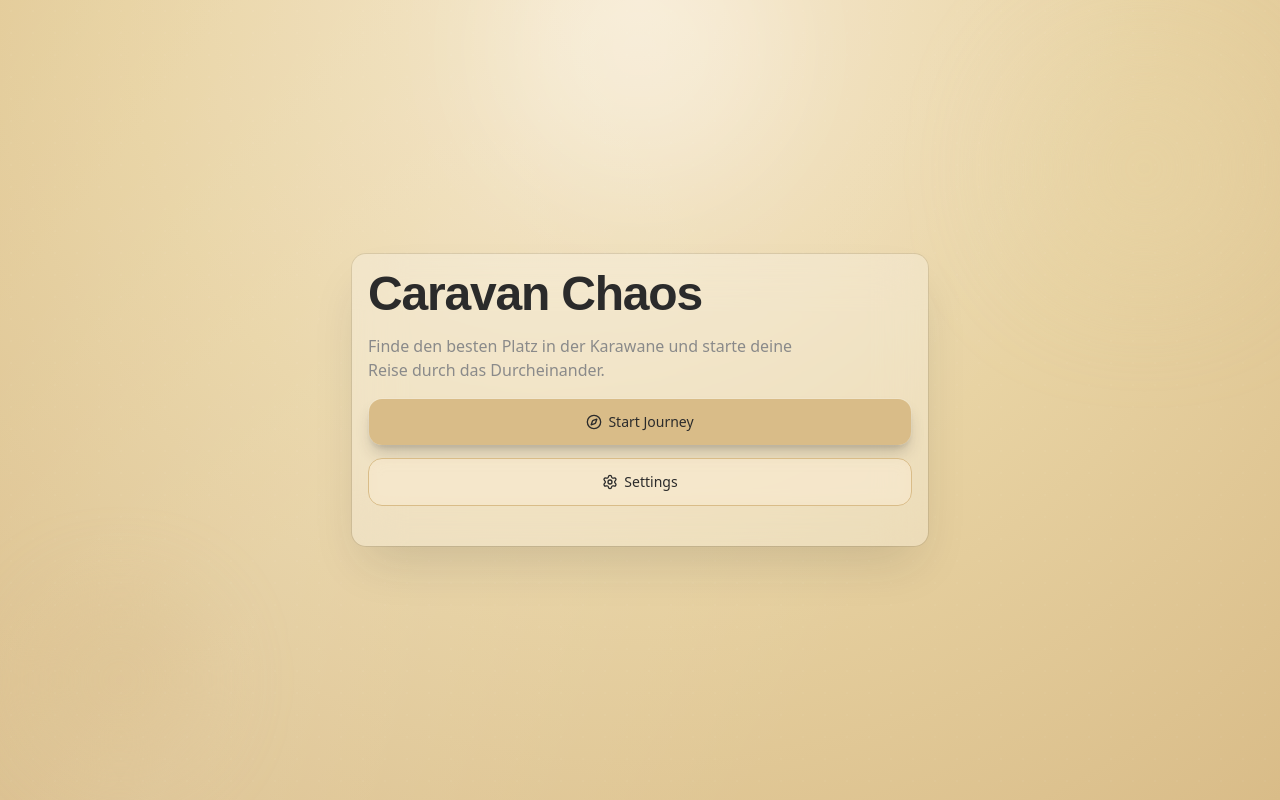
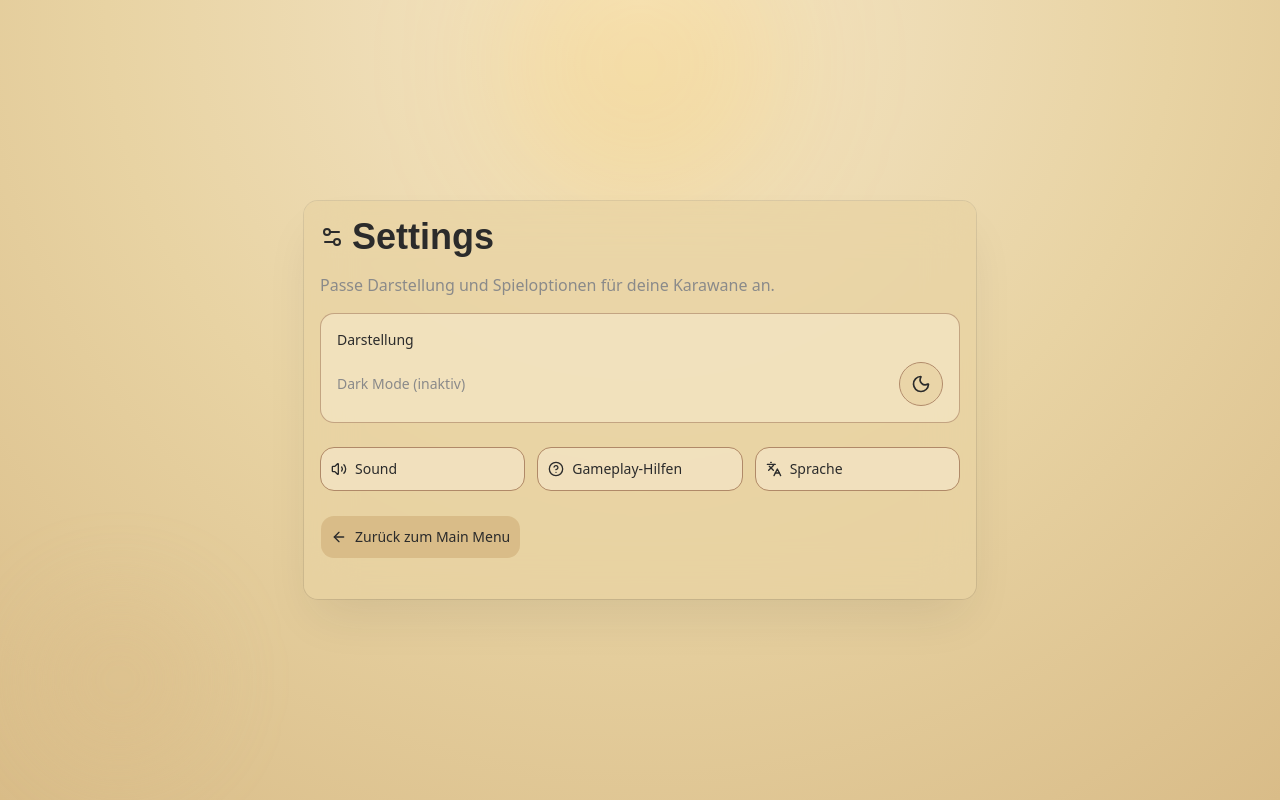
Before and after one commit to dus-tin9/Caravan-Chaos, a React (Vite) app in the folder my-app/: page /settings in a window 1280 px wide. Before the commit this address led to /main. Built offline with nearby package versions, Linux system fonts and the light colour scheme.

Commit message:
feat: add settings page + dark mode with optimized color palette

```diff
--- a/my-app/src/App.jsx
+++ b/my-app/src/App.jsx
@@ -4,6 +4,7 @@ import { DEFAULT_LEVEL_ID, routes } from '@/lib/routes'
 import Level from './components/Level'
 import LevelRecap from './components/LevelRecap'
 import MainMenu from './components/MainMenu'
+import SettingsPage from './components/Settings'
 
 function LevelRoute() {
   const { levelId } = useParams()
@@ -22,6 +23,7 @@ export default function App() {
     <Routes>
       <Route path="/" element={<Navigate to={routes.main} replace />} />
       <Route path={routes.main} element={<MainMenu />} />
+      <Route path={routes.settings} element={<SettingsPage />} />
       <Route
         path={routes.levelRoot}
         element={<Navigate to={routes.levelById(DEFAULT_LEVEL_ID)} replace />}
--- a/my-app/src/components/MainMenu.jsx
+++ b/my-app/src/components/MainMenu.jsx
@@ -15,17 +15,23 @@ function MainMenu() {
     const navigate = useNavigate()
 
     return (
-        <main className='relative flex min-h-screen w-full items-center justify-center overflow-hidden bg-[radial-gradient(circle_at_top,_#f5e6c8_0%,_#e8d3a3_50%,_#d9bc88_100%)] px-4 py-10'>
-            <div className='pointer-events-none absolute -top-24 left-1/2 h-72 w-72 -translate-x-1/2 rounded-full bg-white/25 blur-3xl' />
-            <div className='pointer-events-none absolute bottom-8 left-8 h-44 w-44 rounded-full bg-[#d9bc88]/45 blur-2xl' />
-            <div className='pointer-events-none absolute right-8 top-16 h-52 w-52 rounded-full bg-[#e8d3a3]/50 blur-3xl' />
+        <main
+            className='relative flex min-h-screen w-full items-center justify-center overflow-hidden px-4 py-10'
+            style={{
+                background:
+                    'radial-gradient(circle at top, var(--background) 0%, var(--card) 52%, var(--secondary) 100%)',
+            }}
+        >
+            <div className='pointer-events-none absolute -top-24 left-1/2 h-72 w-72 -translate-x-1/2 rounded-full bg-primary/20 blur-3xl' />
+            <div className='pointer-events-none absolute bottom-8 left-8 h-44 w-44 rounded-full bg-accent/25 blur-2xl' />
+            <div className='pointer-events-none absolute right-8 top-16 h-52 w-52 rounded-full bg-secondary/45 blur-3xl' />
 
-            <Card className='relative z-10 w-full max-w-xl border-[#ffffff]/45 bg-[#ffffff]/28 shadow-2xl shadow-[#2b2b2b]/15 backdrop-blur-xl'>
+            <Card className='relative z-10 w-full max-w-xl border-border/60 bg-card/70 shadow-2xl shadow-foreground/10 backdrop-blur-xl'>
                 <CardHeader className='space-y-3'>
-                    <CardTitle className='text-4xl font-semibold tracking-tight text-[#2b2b2b] md:text-5xl'>
+                    <CardTitle className='text-4xl font-semibold tracking-tight text-foreground md:text-5xl'>
                         Caravan Chaos
                     </CardTitle>
-                    <CardDescription className='max-w-md text-base text-[#8a8a8a]'>
+                    <CardDescription className='max-w-md text-base text-muted-foreground'>
                         Finde den besten Platz in der Karawane und starte deine Reise durch das Durcheinander.
                     </CardDescription>
                 </CardHeader>
@@ -33,7 +39,7 @@ function MainMenu() {
                 <CardContent className='grid gap-3 pb-6'>
                     <Button
                         size='lg'
-                        className='h-12 rounded-xl bg-[#d9bc88] text-[#2b2b2b] shadow-lg shadow-[#2b2b2b]/20 backdrop-blur hover:bg-[#e8d3a3]'
+                        className='h-12 rounded-xl bg-primary text-primary-foreground shadow-lg shadow-foreground/20 backdrop-blur hover:bg-primary/85'
                         onClick={() => navigate(routes.levelById(DEFAULT_LEVEL_ID))}
                     >
                         <Compass className='size-4' />
@@ -43,16 +49,16 @@ function MainMenu() {
                     <Button
                         variant='outline'
                         size='lg'
-                        className='h-12 rounded-xl border-[#d9bc88] bg-[#f5e6c8]/70 text-[#2b2b2b] backdrop-blur hover:bg-[#e8d3a3]/90'
-                        onClick={() => alert('Set your preferences')}
+                        className='h-12 rounded-xl border-border bg-background/70 text-foreground backdrop-blur hover:bg-card'
+                        onClick={() => navigate(routes.settings)}
                     >
                         <Settings className='size-4' />
                         Settings
                     </Button>
                 </CardContent>
             </Card>
-            <div className='pointer-events-none absolute inset-0 bg-[linear-gradient(120deg,transparent_0%,rgba(255,255,255,0.12)_35%,transparent_70%)]' />
-            <div className='pointer-events-none absolute inset-0 bg-[radial-gradient(circle,_rgba(255,255,255,0.16)_1px,transparent_1px)] [background-size:22px_22px] opacity-20' />
+            <div className='pointer-events-none absolute inset-0 bg-gradient-to-br from-transparent via-foreground/5 to-transparent' />
+            <div className='pointer-events-none absolute inset-0 bg-[radial-gradient(circle,rgba(255,255,255,0.14)_1px,transparent_1px)] [background-size:22px_22px] opacity-20 dark:opacity-10' />
         </main>
     );
 }
--- /dev/null
+++ b/my-app/src/components/Settings.jsx
@@ -0,0 +1,110 @@
+import {
+  ArrowLeft,
+  CircleHelp,
+  Languages,
+  Moon,
+  Settings2,
+  Sun,
+  Volume2,
+} from 'lucide-react'
+import { useNavigate } from 'react-router-dom'
+
+import { Button } from '@/components/ui/button'
+import {
+  Card,
+  CardContent,
+  CardDescription,
+  CardHeader,
+  CardTitle,
+} from '@/components/ui/card'
+import { routes } from '@/lib/routes'
+import { useTheme } from '@/lib/theme.jsx'
+
+export default function SettingsPage() {
+  const navigate = useNavigate()
+  const { isDark, toggleTheme, theme } = useTheme()
+
+  return (
+    <main
+      className="relative flex min-h-screen w-full items-center justify-center px-4 py-10"
+      style={{
+        background:
+          'radial-gradient(circle at top, var(--background) 0%, var(--card) 52%, var(--secondary) 100%)',
+      }}
+    >
+      <div className="pointer-events-none absolute -top-20 left-1/2 h-72 w-72 -translate-x-1/2 rounded-full bg-primary/15 blur-3xl" />
+      <div className="pointer-events-none absolute bottom-8 left-8 h-44 w-44 rounded-full bg-accent/25 blur-2xl" />
+
+      <Card className="relative z-10 w-full max-w-2xl border-border/60 bg-card/70 shadow-2xl shadow-foreground/10 backdrop-blur-xl">
+        <CardHeader className="space-y-3">
+          <CardTitle className="flex items-center gap-2 text-3xl font-semibold text-foreground md:text-4xl">
+            <Settings2 className="size-6" />
+            Settings
+          </CardTitle>
+          <CardDescription className="text-base text-muted-foreground">
+            Passe Darstellung und Spieloptionen für deine Karawane an.
+          </CardDescription>
+        </CardHeader>
+
+        <CardContent className="grid gap-6 pb-6">
+          <div className="rounded-xl border border-border/70 bg-background/65 p-4">
+            <p className="mb-3 text-sm font-medium text-foreground">Darstellung</p>
+            <div className="flex items-center justify-between gap-3">
+              <span className="text-sm text-muted-foreground">
+                Dark Mode ({theme === 'dark' ? 'aktiv' : 'inaktiv'})
+              </span>
+              <Button
+                variant="outline"
+                size="icon"
+                className="size-11 rounded-full border-border bg-card/80"
+                onClick={toggleTheme}
+              >
+                {isDark ? <Sun className="size-5" /> : <Moon className="size-5" />}
+              </Button>
+            </div>
+          </div>
+
+          <div className="grid gap-3 md:grid-cols-3">
+            <Button
+              variant="outline"
+              className="h-11 justify-start gap-2 rounded-xl border-border bg-background/70"
+              onClick={() => alert('Sound-Optionen folgen bald.')}
+            >
+              <Volume2 className="size-4" />
+              Sound
+            </Button>
+
+            <Button
+              variant="outline"
+              className="h-11 justify-start gap-2 rounded-xl border-border bg-background/70"
+              onClick={() => alert('Gameplay-Hilfen folgen bald.')}
+            >
+              <CircleHelp className="size-4" />
+              Gameplay-Hilfen
+            </Button>
+
+            <Button
+              variant="outline"
+              className="h-11 justify-start gap-2 rounded-xl border-border bg-background/70"
+              onClick={() => alert('Spracheinstellungen folgen bald.')}
+            >
+              <Languages className="size-4" />
+              Sprache
+            </Button>
+          </div>
+
+          <div>
+            <Button
+              variant="secondary"
+              className="h-11 gap-2 rounded-xl"
+              onClick={() => navigate(routes.main)}
+            >
+              <ArrowLeft className="size-4" />
+              Zurück zum Main Menu
+            </Button>
+          </div>
+        </CardContent>
+      </Card>
+    </main>
+  )
+}
--- a/my-app/src/lib/routes.js
+++ b/my-app/src/lib/routes.js
@@ -2,6 +2,7 @@ export const DEFAULT_LEVEL_ID = 1;
 
 export const routes = {
   main: '/main',
+  settings: '/settings',
   levelRoot: '/level',
   levelById: (levelId) => `/level/${levelId}`,
   levelRecap: (levelId) => `/level/${levelId}/recap`,
--- /dev/null
+++ b/my-app/src/lib/theme.jsx
@@ -0,0 +1,56 @@
+import { createContext, useContext, useEffect, useMemo, useState } from 'react'
+
+const THEME_KEY = 'caravan-theme'
+const ThemeContext = createContext(null)
+
+function getInitialTheme() {
+  if (typeof window === 'undefined') {
+    return 'light'
+  }
+
+  const storedTheme = window.localStorage.getItem(THEME_KEY)
+  return storedTheme === 'dark' ? 'dark' : 'light'
+}
+
+function applyTheme(theme) {
+  const root = document.documentElement
+  const isDark = theme === 'dark'
+
+  root.classList.toggle('dark', isDark)
+  root.style.colorScheme = isDark ? 'dark' : 'light'
+}
+
+export function ThemeProvider({ children }) {
+  const [theme, setTheme] = useState(getInitialTheme)
+
+  useEffect(() => {
+    applyTheme(theme)
+    window.localStorage.setItem(THEME_KEY, theme)
+  }, [theme])
+
+  const value = useMemo(
+    () => ({
+      theme,
+      isDark: theme === 'dark',
+      setTheme,
+      toggleTheme: () => {
+        setTheme((currentTheme) =>
+          currentTheme === 'dark' ? 'light' : 'dark'
+        )
+      },
+    }),
+    [theme]
+  )
+
+  return <ThemeContext.Provider value={value}>{children}</ThemeContext.Provider>
+}
+
+export function useTheme() {
+  const context = useContext(ThemeContext)
+
+  if (!context) {
+    throw new Error('useTheme must be used within ThemeProvider')
+  }
+
+  return context
+}
--- a/my-app/src/main.jsx
+++ b/my-app/src/main.jsx
@@ -3,11 +3,14 @@ import { createRoot } from 'react-dom/client'
 import { BrowserRouter } from 'react-router-dom'
 import './styling/index.css'
 import App from './App.jsx'
+import { ThemeProvider } from './lib/theme.jsx'
 
 createRoot(document.getElementById('root')).render(
   <StrictMode>
     <BrowserRouter>
-      <App />
+      <ThemeProvider>
+        <App />
+      </ThemeProvider>
     </BrowserRouter>
   </StrictMode>,
 )
--- a/my-app/src/styling/index.css
+++ b/my-app/src/styling/index.css
@@ -25,32 +25,35 @@
   --card-foreground: #2b2b2b;
   --popover: #e8d3a3;
   --popover-foreground: #2b2b2b;
-  --primary: #d9bc88;
+  --primary: #ffb703;
   --primary-foreground: #2b2b2b;
-  --secondary: #e8d3a3;
+  --secondary: #d9bc88;
   --secondary-foreground: #2b2b2b;
   --muted: #e8d3a3;
   --muted-foreground: #8a8a8a;
   --accent: #d9bc88;
   --accent-foreground: #2b2b2b;
   --destructive: #b83232;
-  --border: #d9bc88;
-  --input: #d9bc88;
-  --ring: #d9bc88;
-  --chart-1: #f5e6c8;
-  --chart-2: #e8d3a3;
-  --chart-3: #d9bc88;
-  --chart-4: #8a8a8a;
+  --border: #b08968;
+  --input: #e8d3a3;
+  --ring: #ffb703;
+  --chart-1: #ffb703;
+  --chart-2: #d9bc88;
+  --chart-3: #b08968;
+  --chart-4: #6b8e23;
   --chart-5: #2b2b2b;
+  --camel: #b08968;
+  --camel-dark: #7f5539;
+  --oasis: #6b8e23;
   --radius: 0.625rem;
   --sidebar: #e8d3a3;
   --sidebar-foreground: #2b2b2b;
-  --sidebar-primary: #d9bc88;
+  --sidebar-primary: #ffb703;
   --sidebar-primary-foreground: #2b2b2b;
   --sidebar-accent: #d9bc88;
   --sidebar-accent-foreground: #2b2b2b;
-  --sidebar-border: #d9bc88;
-  --sidebar-ring: #d9bc88;
+  --sidebar-border: #b08968;
+  --sidebar-ring: #ffb703;
 }
 
 body {
@@ -214,6 +217,9 @@ h2{
   --color-chart-3: var(--chart-3);
   --color-chart-2: var(--chart-2);
   --color-chart-1: var(--chart-1);
+  --color-camel-dark: var(--camel-dark);
+  --color-camel: var(--camel);
+  --color-oasis: var(--oasis);
   --color-ring: var(--ring);
   --color-input: var(--input);
   --color-border: var(--border);
@@ -242,37 +248,40 @@ h2{
 }
 
 .dark {
-  --background: #2b2b2b;
-  --foreground: #ffffff;
-  --card: #3a3a3a;
-  --card-foreground: #ffffff;
-  --popover: #3a3a3a;
-  --popover-foreground: #ffffff;
-  --primary: #d9bc88;
-  --primary-foreground: #2b2b2b;
-  --secondary: #4a4a4a;
-  --secondary-foreground: #ffffff;
-  --muted: #4a4a4a;
-  --muted-foreground: #8a8a8a;
-  --accent: #d9bc88;
-  --accent-foreground: #2b2b2b;
+  --background: #2b2118;
+  --foreground: #f5e6c8;
+  --card: #3a2d21;
+  --card-foreground: #f5e6c8;
+  --popover: #3a2d21;
+  --popover-foreground: #f5e6c8;
+  --primary: #ffb703;
+  --primary-foreground: #2b2118;
+  --secondary: #5a4632;
+  --secondary-foreground: #f5e6c8;
+  --muted: #3a2d21;
+  --muted-foreground: #c2a97a;
+  --accent: #7f5539;
+  --accent-foreground: #f5e6c8;
   --destructive: #ff7b7b;
-  --border: #6f6f6f;
-  --input: #6f6f6f;
-  --ring: #d9bc88;
-  --chart-1: #f5e6c8;
-  --chart-2: #e8d3a3;
-  --chart-3: #d9bc88;
-  --chart-4: #8a8a8a;
-  --chart-5: #ffffff;
-  --sidebar: #3a3a3a;
-  --sidebar-foreground: #ffffff;
-  --sidebar-primary: #d9bc88;
-  --sidebar-primary-foreground: #2b2b2b;
-  --sidebar-accent: #4a4a4a;
-  --sidebar-accent-foreground: #ffffff;
-  --sidebar-border: #6f6f6f;
-  --sidebar-ring: #d9bc88;
+  --border: #5a4632;
+  --input: #3a2d21;
+  --ring: #fb8500;
+  --chart-1: #ffb703;
+  --chart-2: #c2a97a;
+  --chart-3: #7f5539;
+  --chart-4: #4a6c4f;
+  --chart-5: #f5e6c8;
+  --camel: #7f5539;
+  --camel-dark: #5e3b2e;
+  --oasis: #4a6c4f;
+  --sidebar: #3a2d21;
+  --sidebar-foreground: #f5e6c8;
+  --sidebar-primary: #ffb703;
+  --sidebar-primary-foreground: #2b2118;
+  --sidebar-accent: #5a4632;
+  --sidebar-accent-foreground: #f5e6c8;
+  --sidebar-border: #5a4632;
+  --sidebar-ring: #fb8500;
 }
 
 @layer base {
```
